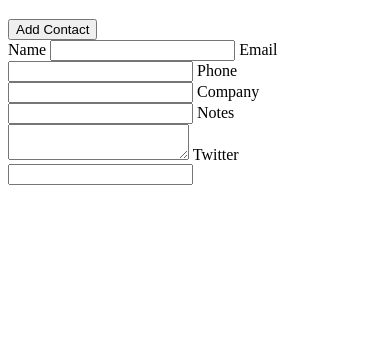
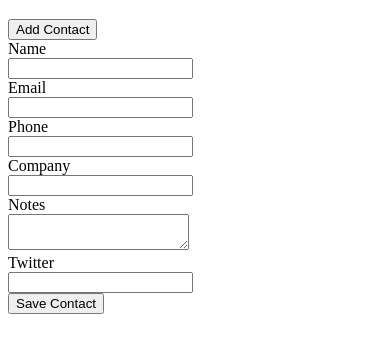
Before and after one commit to FlisAnn/Adressbook, a website: page src/index.html in a window 390 px wide. Shown: the part 61-414 px from the top of the page. Drawn offline with Linux system fonts and the light colour scheme.

Commit message:
Adding script tag  to index file. Addíng two new test to verify that name and phone is visible

```diff
--- a/src/index.html
+++ b/src/index.html
@@ -10,18 +10,21 @@
 	<h1>Contacts</h1>
     <button id="add-contact">Add Contact</button>
         <form id="new-contact-form">
-            <label for="name">Name</label>
-            <input id="name" name="name" type="text">
-            <label for="email">Email</label>
-            <input id="email" name="email" type="email">
-            <label for="phone">Phone</label>
-            <input id="phone" name="phone" type="text">
-            <label for="company">Company</label>
-            <input id="company" name="comapny" type="text">
-            <label for="notes">Notes</label>
-            <textarea name="notes" id="notes" type="textarea" ></textarea>
-            <label for="twitter">Twitter</label>
-            <input id="twitter" name="twitter" type="text">
+            <label for="name">Name</label><br>
+            <input id="name" name="name" type="text"><br>
+            <label for="email">Email</label><br>
+            <input id="email" name="email" type="email"><br>
+            <label for="phone">Phone</label><br>
+            <input id="phone" name="phone" type="text"><br>
+            <label for="company">Company</label><br>
+            <input id="company" name="comapny" type="text"><br>
+            <label for="notes">Notes</label><br>
+            <textarea name="notes" id="notes" type="textarea" ></textarea><br>
+            <label for="twitter">Twitter</label><br>
+            <input id="twitter" name="twitter" type="text"><br>
+            <input id="submit" type="submit" value="Save Contact">
         </form>
+            <div id="contact-list"></div>
+            <script src="./assets/js/app.js"></script>
 </body>
 </html>
```
Also changed, not shown: cypress/integration/userCanCreateAContact.feature.js (+7 -0 lines).
